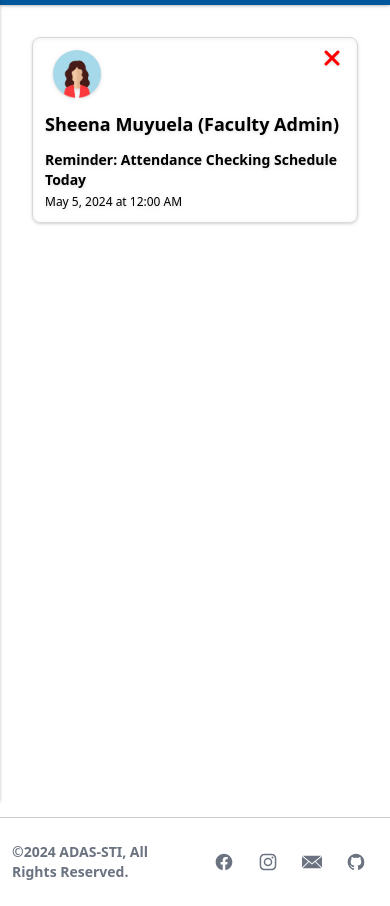
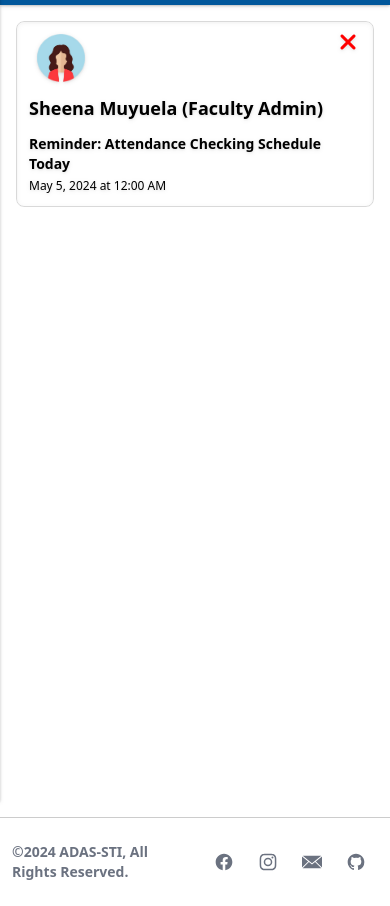
Before and after one commit to dr1ann/attendance-system, a website: page student-assistant/notifications.html in a window 390 px wide. Shown: the part 43-949 px from the top of the page. Drawn offline with Linux system fonts and the light colour scheme.

Commit message:
removed padding notifications page

```diff
--- a/student-assistant/notifications.html
+++ b/student-assistant/notifications.html
@@ -72,7 +72,7 @@
 
 
  <div class="p-4 lg:ml-64 min-h-screen">
-    <div class="p-4 overflow-y-auto mt-[3em] lg:mt-[4em] rounded-lg ">
+    <div class="p-0 lg:p-4 overflow-y-auto mt-[3em] lg:mt-[4em] rounded-lg ">
 <div class="lg:hidden">
         <ul class="grid grid-cols-1 relative gap-6">
 
```
